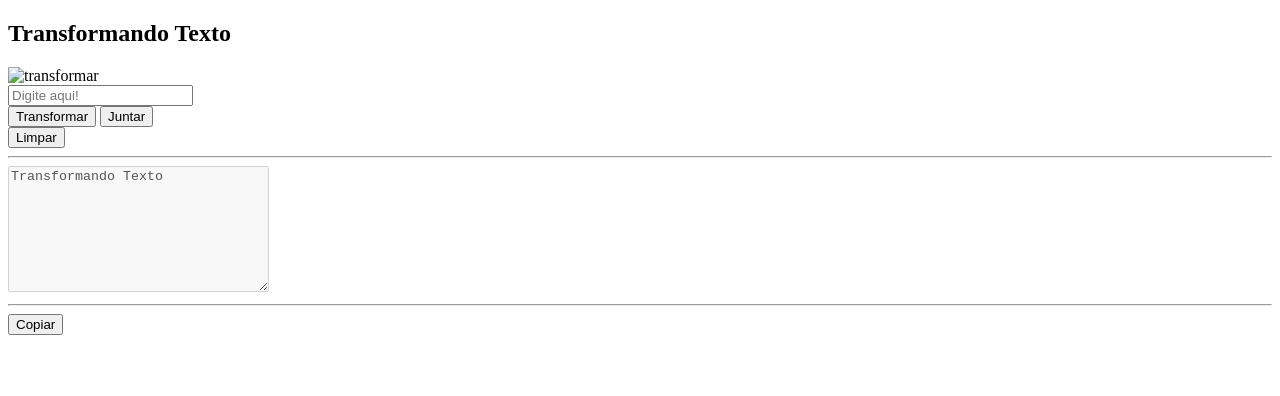
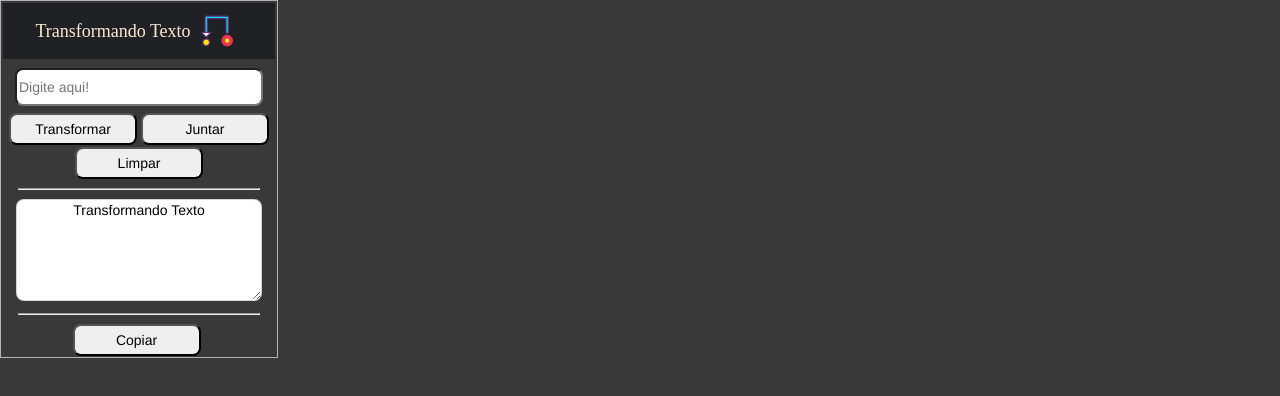
Before and after one commit to klsio22/Extension-To-Upper-Case, a browser extension: page index.html in a window 1280 px wide. Drawn offline with Linux system fonts and the light colour scheme; the site is published under a folder, as on GitHub Pages, so addresses that start at the root find nothing.

Commit message:
add new files

```diff
--- a/index.html
+++ b/index.html
@@ -5,10 +5,11 @@
   <meta charset="UTF-8">
   <meta http-equiv="X-UA-Compatible" content="IE=edge">
   <meta name="viewport" content="width=device-width, initial-scale=1.0">
-  <link rel="stylesheet" href="/css/reset.css">
-  <link rel="stylesheet" href="/css/style.css">
-  <link rel="icon" href="/img/transformar.png">
-  <script src="/js/script.js"></script>
+  <link rel="stylesheet" href="css/reset.css">
+  <link rel="stylesheet" href="css/style.css">
+  <link rel="icon" href="img/transformar.png">
+  <script src="js/uppercase-text.js"></script>
+  <script src="js/first-letter-uppercase.js"></script>
 
   <title>ToUpperCase</title>
 
@@ -19,7 +20,7 @@
   <div class="conteiner">
     <div class="top">
       <h2>Transformando Texto</h2>
-      <img src="/img/transformar.png" alt="transformar">
+      <img src="img/transformar.png" alt="transformar">
     </div>
     <div class="main">
 
--- a/js/script.js
+++ b/js/first-letter-uppercase.js
@@ -29,7 +29,6 @@ document.addEventListener("DOMContentLoaded", function () {
       let newWord = words[i];
       let fistLetter = newWord[0];
       newWord = fistLetter.toUpperCase() + newWord.slice(1).toLowerCase();
-
       words[i] = newWord;
     }
 
```
Also changed, not shown: js/uppercase-text.js (added).
